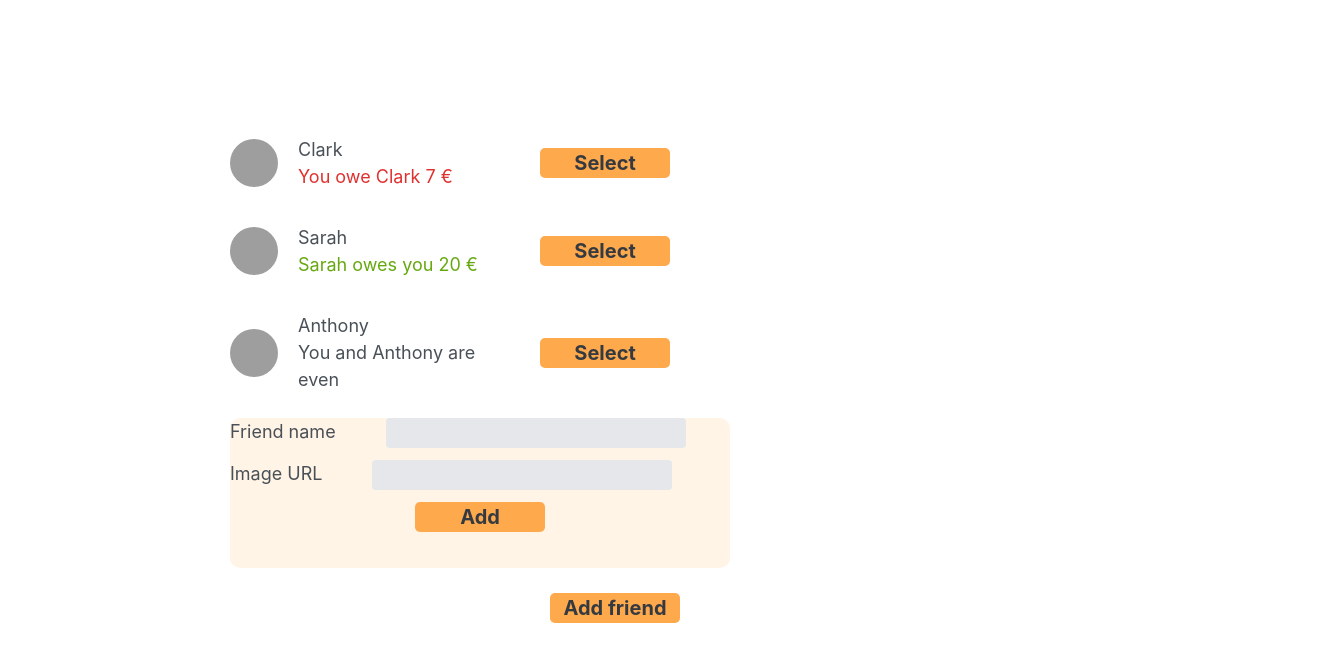
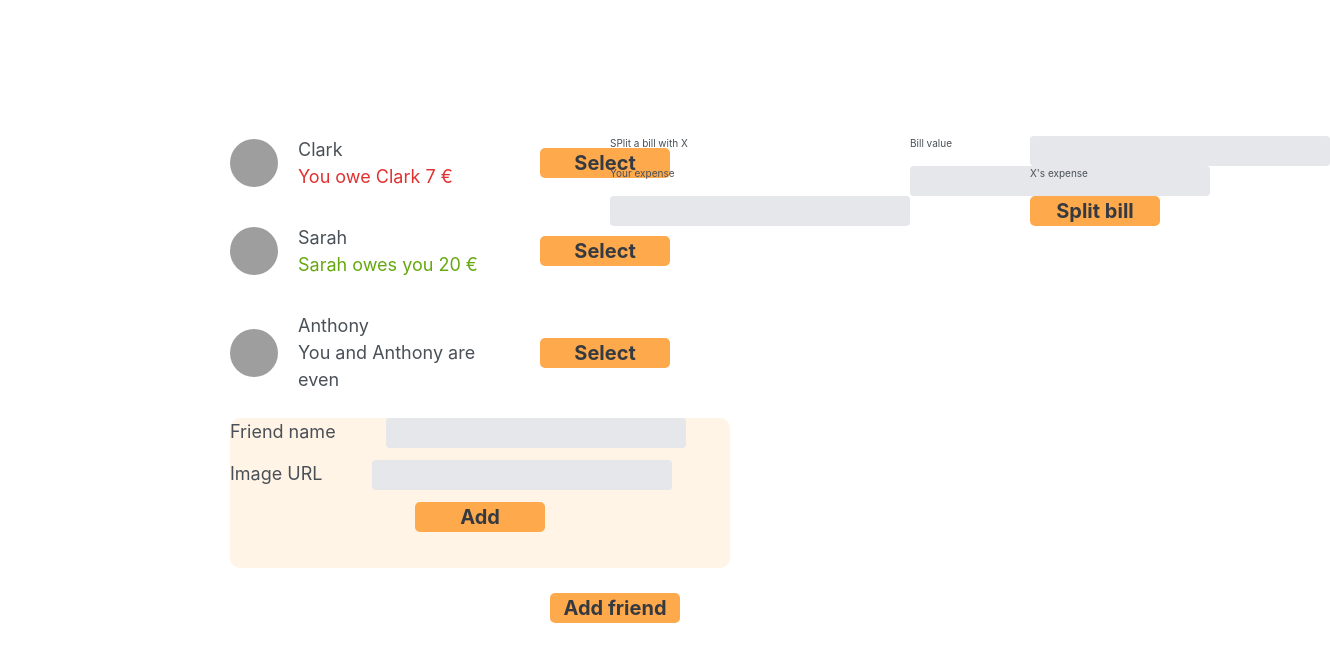
Before and after one commit to Briso10-dev/Eat-n-split, a React (Vite) app: page / in a window 1280 px wide. Shown: the top 662 px of the page, 1330 px wide, since content can reach past the window. Built offline with nearby package versions, Linux system fonts and the light colour scheme; grey boxes are pictures that could not be loaded.

Commit message:
Form SPlit component

```diff
--- a/src/components/App.jsx
+++ b/src/components/App.jsx
@@ -1,6 +1,7 @@
 import FriendList from "./FriendList";
 import FormAddFriend from "./FormAddFriend";
 import Button from "./Button";
+import FormSplitBill from "./FormSplitBill";
 
 function App() {
 
@@ -11,6 +12,8 @@ function App() {
         <FormAddFriend />
         <div className="self-end"><Button>Add friend</Button></div>
       </div>
+
+      <FormSplitBill />
     </div>
   )
 }
--- /dev/null
+++ b/src/components/FormSplitBill.jsx
@@ -0,0 +1,31 @@
+import Button from "./Button";
+
+function FormSplitBill(){
+    return(
+        <form className="grid grid-cols-[1fr_12rem] px-[3.2rem] py-[4rem]">
+            <h2>SPlit a bill with X</h2>
+
+            <label className="self-start">Bill value</label>
+                <input
+                    type="text"
+                    className="w-[30rem] h-[3rem] text-[1.4rem] p-[1rem] border border-[#ffa94d] bg-gray-200 text-black rounded-md focus:outline-none focus:ring-2 focus:ring-[#ffa94d]"
+                />
+
+                <label className="self-start">Your expense</label>
+                <input
+                    type="text"
+                    className="w-[30rem] h-[3rem] text-[1.4rem] p-[1rem] border border-[#ffa94d] bg-gray-200 text-black rounded-md focus:outline-none focus:ring-2 focus:ring-[#ffa94d]"
+                />
+
+                <label className="self-start">X's expense</label>
+                <input
+                    type="text"
+                    className="w-[30rem] h-[3rem] text-[1.4rem] p-[1rem] border border-[#ffa94d] bg-gray-200 text-black rounded-md focus:outline-none focus:ring-2 focus:ring-[#ffa94d]"
+                />
+
+                <Button>Split bill </Button>
+        </form>
+    )
+}
+
+export default FormSplitBill;
```
